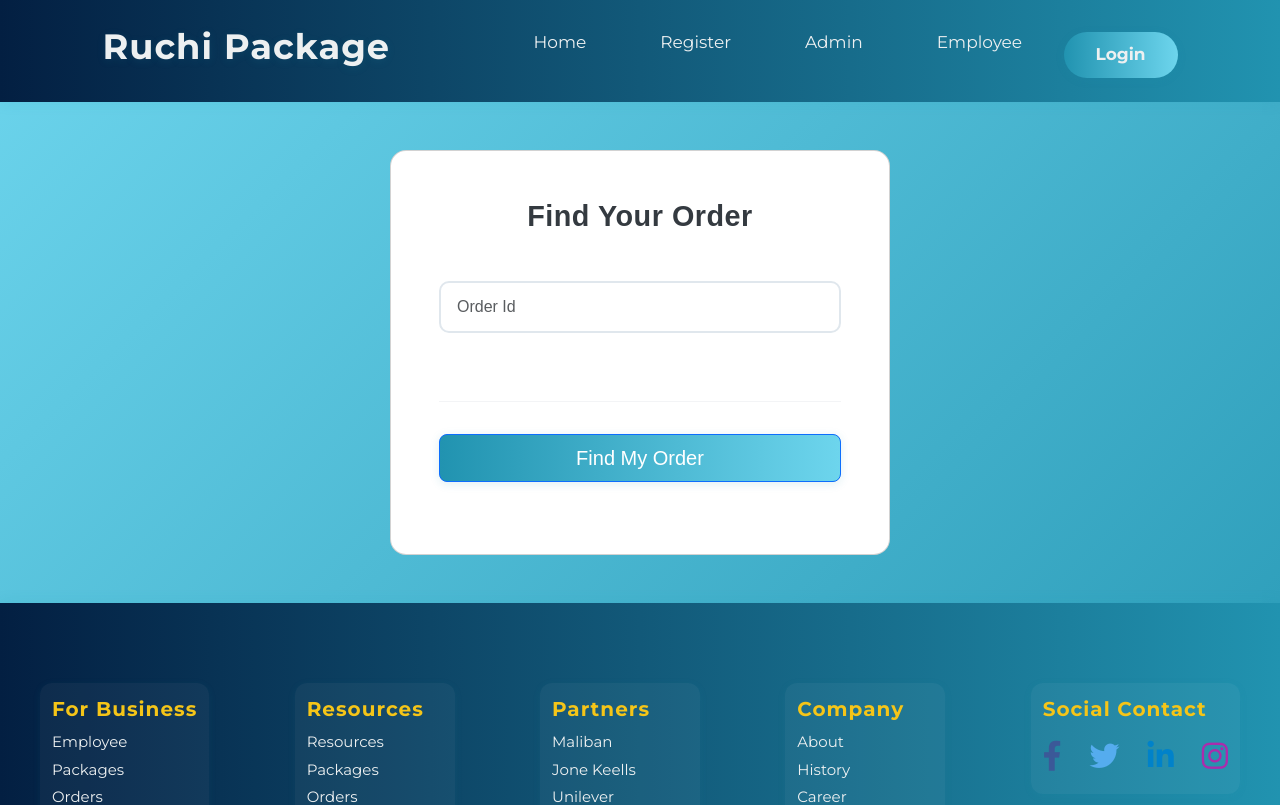
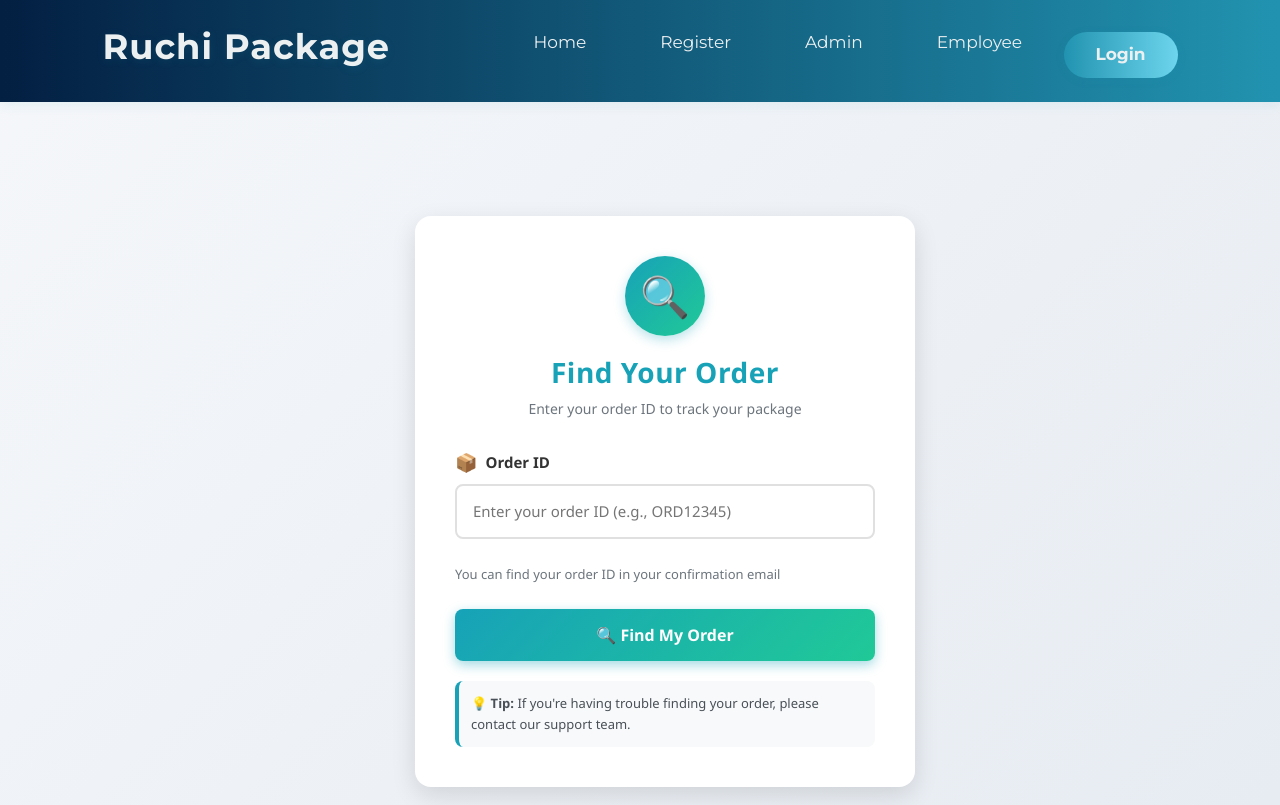
Before and after one commit to Ranjuna120/Package-Delivery-Management-System, a React (Create React App) app in the folder frontend/: page /My/FindOrder in a window 1280 px wide. Shown: the top 805 px of the page. Built offline with nearby package versions, Linux system fonts and the light colour scheme.

Commit message:
Update FindOrder.js

```diff
--- a/frontend/src/pages/order/FindOrder.js
+++ b/frontend/src/pages/order/FindOrder.js
@@ -1,28 +1,24 @@
 import React, { useState } from 'react';
 import { useNavigate } from 'react-router-dom';
-import {
-  MDBBtn,
-  MDBContainer,
-  MDBRow,
-  MDBCol,
-  MDBCard,
-  MDBCardBody,
-  MDBInput,
-} from 'mdb-react-ui-kit';
 
 function App() {
   const [orderId, setOrderId] = useState('');
   const [errorMessage, setErrorMessage] = useState('');
+  const [isSearching, setIsSearching] = useState(false);
   const navigate = useNavigate();
 
   const handleNavigate = async () => {
-    if (orderId) {
+    if (orderId.trim()) {
+      setIsSearching(true);
+      setErrorMessage('');
+
       try {
         const response = await fetch(`/api/orders/${orderId}`);
 
         if (!response.ok) {
           const errorData = await response.json();
-          setErrorMessage(errorData.error); // Show error message if order not found
+          setErrorMessage(errorData.error || 'Order not found. Please check your Order ID.');
+          setIsSearching(false);
           return;
         }
 
@@ -30,94 +26,240 @@ function App() {
         navigate(`/OrderDashBoardPage/orderTracks/${orderId}`, { state: { orderData } });
       } catch (error) {
         console.error('Error fetching order:', error);
-        setErrorMessage('Invalid Order Id.');
+        setErrorMessage('Invalid Order ID. Please try again.');
+        setIsSearching(false);
       }
     } else {
-      alert('Please enter a valid Order ID');
+      setErrorMessage('Please enter a valid Order ID');
+    }
+  };
+
+  const handleKeyPress = (e) => {
+    if (e.key === 'Enter') {
+      handleNavigate();
     }
   };
 
   return (
-    <MDBContainer fluid>
+    <>
       <style>
         {`
           body {
-            background-color: #f8f9fa; /* Light gray background for contrast */
-            font-family: 'Arial', sans-serif; /* Font style for the page */
-          }
-
-          h2 {
-            color: #343a40; /* Dark gray color for the header */
-          }
-
-          p {
-            color: #6c757d; /* Gray color for the subtitle text */
-          }
-
-          .mdb-card {
-            box-shadow: 0 4px 8px rgba(0, 0, 0, 0.1); /* Subtle shadow effect for card */
-          }
-
-          .mdb-btn {
-            background-color: #3b5998; /* Facebook-like color */
-            color: white; /* White text for button */
-            transition: background-color 0.3s; /* Smooth transition for hover effect */
-          }
-
-          .mdb-btn:hover {
-            background-color: #2d4373; /* Darker color on hover */
-          }
-
-          .mdb-input {
-            border-radius: 0.5rem; /* Rounded corners for input fields */
-            border: 1px solid #ced4da; /* Light border for input fields */
-          }
-
-          .mdb-input:focus {
-            border-color: #3b5998; /* Change border color on focus */
-            box-shadow: 0 0 0.2rem rgba(59, 89, 152, 0.25); /* Light blue shadow on focus */
-          }
-
-          hr {
-            border-top: 1px solid #ced4da; /* Light gray horizontal line */
-          }
-
-          @media (max-width: 768px) {
-            .mdb-card {
-              max-width: 90%; /* Responsive width for smaller screens */
-            }
+            background: linear-gradient(135deg, #f5f7fa 0%, #e3e9f0 100%) !important;
+            min-height: 100vh !important;
+            margin: 0 !important;
+            font-family: 'Segoe UI', Tahoma, Geneva, Verdana, sans-serif !important;
           }
         `}
       </style>
-      <MDBRow className='d-flex justify-content-center align-items-center h-100'>
-        <MDBCol col='12'>
-          <MDBCard className='bg-white my-5 mx-auto' style={{ borderRadius: '1rem', maxWidth: '500px' }}>
-            <MDBCardBody className='p-5 w-100 d-flex flex-column'>
-              <h2 className="fw-bold mb-2 text-center">Find Your Order</h2>
-              <p className="text-white-50 mb-3">Please enter your Order ID!</p>
 
-              {errorMessage && <p className="text-danger text-center">{errorMessage}</p>}
+      <div style={{
+        display: 'flex',
+        flexDirection: 'column',
+        alignItems: 'center',
+        justifyContent: 'center',
+        minHeight: '100vh',
+        padding: '20px',
+        marginLeft: '50px',
+      }}>
+        <div style={{
+          backgroundColor: 'white',
+          borderRadius: '16px',
+          boxShadow: '0 8px 24px rgba(0, 0, 0, 0.12)',
+          padding: '40px',
+          maxWidth: '500px',
+          width: '100%',
+        }}>
+          {/* Icon Section */}
+          <div style={{
+            display: 'flex',
+            justifyContent: 'center',
+            marginBottom: '20px',
+          }}>
+            <div style={{
+              width: '80px',
+              height: '80px',
+              borderRadius: '50%',
+              background: 'linear-gradient(135deg, #17a2b8, #20c997)',
+              display: 'flex',
+              alignItems: 'center',
+              justifyContent: 'center',
+              fontSize: '40px',
+              boxShadow: '0 4px 12px rgba(23, 162, 184, 0.3)',
+            }}>
+              🔍
+            </div>
+          </div>
 
-              <MDBInput
-                wrapperClass='mb-4 w-100'
-                id='formControlLg'
-                type='text'
-                size="lg"
-                placeholder='Order Id'
-                value={orderId}
-                onChange={(e) => setOrderId(e.target.value)}
-              />
+          {/* Title Section */}
+          <h2 style={{
+            textAlign: 'center',
+            color: '#17a2b8',
+            fontSize: '28px',
+            fontWeight: '700',
+            marginBottom: '8px',
+          }}>
+            Find Your Order
+          </h2>
 
-              <hr className="my-4" />
+          <p style={{
+            textAlign: 'center',
+            color: '#6c757d',
+            fontSize: '14px',
+            marginBottom: '30px',
+          }}>
+            Enter your order ID to track your package
+          </p>
 
-              <MDBBtn className="mb-4 w-100" size="lg" style={{ backgroundColor: '#3b5998' }} onClick={handleNavigate}>
-                Find My Order
-              </MDBBtn>
-            </MDBCardBody>
-          </MDBCard>
-        </MDBCol>
-      </MDBRow>
-    </MDBContainer>
+          {/* Error Message */}
+          {errorMessage && (
+            <div style={{
+              padding: '12px 16px',
+              backgroundColor: '#fee',
+              border: '1px solid #fcc',
+              borderRadius: '8px',
+              color: '#c33',
+              fontSize: '14px',
+              marginBottom: '20px',
+              textAlign: 'center',
+            }}>
+              {errorMessage}
+            </div>
+          )}
+
+          {/* Order ID Input */}
+          <div style={{ marginBottom: '25px' }}>
+            <label style={{
+              display: 'flex',
+              alignItems: 'center',
+              fontSize: '15px',
+              fontWeight: '600',
+              color: '#333',
+              marginBottom: '8px',
+            }}>
+              <span style={{ marginRight: '8px', fontSize: '18px' }}>📦</span>
+              Order ID
+            </label>
+            <input
+              type="text"
+              value={orderId}
+              onChange={(e) => {
+                setOrderId(e.target.value);
+                setErrorMessage('');
+              }}
+              onKeyPress={handleKeyPress}
+              placeholder="Enter your order ID (e.g., ORD12345)"
+              style={{
+                width: '100%',
+                padding: '14px 16px',
+                fontSize: '15px',
+                border: errorMessage ? '2px solid #c33' : '2px solid #e0e0e0',
+                borderRadius: '8px',
+                transition: 'all 0.3s ease',
+                outline: 'none',
+              }}
+              onFocus={(e) => {
+                if (!errorMessage) e.target.style.borderColor = '#17a2b8';
+              }}
+              onBlur={(e) => {
+                if (!errorMessage) e.target.style.borderColor = '#e0e0e0';
+              }}
+            />
+            <small style={{
+              display: 'block',
+              marginTop: '6px',
+              color: '#6c757d',
+              fontSize: '13px',
+            }}>
+              You can find your order ID in your confirmation email
+            </small>
+          </div>
+
+          {/* Search Button */}
+          <button
+            onClick={handleNavigate}
+            disabled={isSearching}
+            style={{
+              width: '100%',
+              padding: '14px',
+              fontSize: '16px',
+              fontWeight: '600',
+              border: 'none',
+              borderRadius: '8px',
+              background: isSearching
+                ? 'linear-gradient(135deg, #a0a0a0, #808080)'
+                : 'linear-gradient(135deg, #17a2b8, #20c997)',
+              color: 'white',
+              cursor: isSearching ? 'not-allowed' : 'pointer',
+              transition: 'all 0.3s ease',
+              boxShadow: '0 4px 12px rgba(23, 162, 184, 0.4)',
+              display: 'flex',
+              alignItems: 'center',
+              justifyContent: 'center',
+            }}
+            onMouseEnter={(e) => {
+              if (!isSearching) {
+                e.target.style.transform = 'translateY(-2px)';
+                e.target.style.boxShadow = '0 6px 16px rgba(23, 162, 184, 0.5)';
+              }
+            }}
+            onMouseLeave={(e) => {
+              if (!isSearching) {
+                e.target.style.transform = 'translateY(0)';
+                e.target.style.boxShadow = '0 4px 12px rgba(23, 162, 184, 0.4)';
+              }
+            }}
+          >
+            {isSearching ? (
+              <>
+                <span style={{
+                  display: 'inline-block',
+                  width: '16px',
+                  height: '16px',
+                  border: '2px solid white',
+                  borderTopColor: 'transparent',
+                  borderRadius: '50%',
+                  animation: 'spin 0.8s linear infinite',
+                  marginRight: '8px',
+                }}>
+                </span>
+                Searching...
+              </>
+            ) : (
+              <>
+                🔍 Find My Order
+              </>
+            )}
+          </button>
+
+          {/* Help Text */}
+          <div style={{
+            marginTop: '20px',
+            padding: '12px',
+            backgroundColor: '#f8f9fa',
+            borderRadius: '8px',
+            borderLeft: '4px solid #17a2b8',
+          }}>
+            <p style={{
+              margin: 0,
+              fontSize: '13px',
+              color: '#495057',
+              lineHeight: '1.6',
+            }}>
+              💡 <strong>Tip:</strong> If you're having trouble finding your order, please contact our support team.
+            </p>
+          </div>
+        </div>
+      </div>
+
+      <style>
+        {`
+          @keyframes spin {
+            to { transform: rotate(360deg); }
+          }
+        `}
+      </style>
+    </>
   );
 }
 
```
